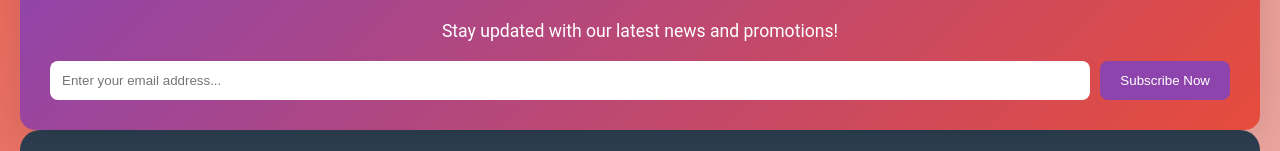
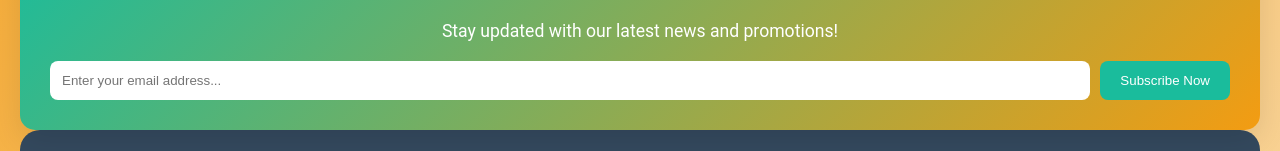
Before and after one commit to ayoubmorchid/bookhaven, a React (Create React App) app: page / in a window 1280 px wide. Shown: the part 2476-2627 px from the top of the page. Built offline with nearby package versions, Linux system fonts and the light colour scheme.

Commit message:
change style golobal.css 3

```diff
--- a/src/style/global.css
+++ b/src/style/global.css
@@ -1,8 +1,8 @@
 :root {
-  --primary-color: #8e44ad;
-  --secondary-color: #e74c3c;
-  --background-color: #ecf0f1;
-  --text-color: #2c3e50;
-  --link-color: #2980b9;
-  --link-hover-color: #1c5985;
+  --primary-color: #1abc9c;
+  --secondary-color: #f39c12;
+  --background-color: #fdfefe;
+  --text-color: #34495e;
+  --link-color: #16a085;
+  --link-hover-color: #0e6655;
 }
```
